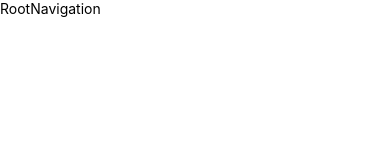
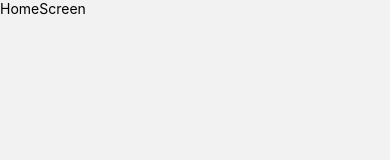
Before and after one commit to MhtChawla/fantasy-match-app, a React Native app: screen /HomeScreen in a window 390 px wide. Shown: the top 160 px of the page. Built offline with nearby package versions, Linux system fonts and the light colour scheme.

Commit message:
initialized structure for app

```diff
--- a/App.tsx
+++ b/App.tsx
@@ -7,12 +7,15 @@ import { Provider as ReduxProvider } from "react-redux";
 // @ts-ignore // TO-DO: sort types later
 import { PersistGate } from "redux-persist/lib/integration/react";
 import { store, persistor } from './src/redux/store';
+import { NavigationContainer } from "@react-navigation/native";
 
 const App = () => {
   return (
     <ReduxProvider store={store}>
       <PersistGate loading={null} persistor={persistor}>
-        <RootNavigation />
+        <NavigationContainer>
+          <RootNavigation />
+        </NavigationContainer>
       </PersistGate>
     </ReduxProvider>
   )
--- a/package.json
+++ b/package.json
@@ -11,6 +11,7 @@
   },
   "dependencies": {
     "@react-native-async-storage/async-storage": "^2.1.0",
+    "@react-native-community/datetimepicker": "^8.2.0",
     "@react-navigation/native": "^7.0.6",
     "@react-navigation/native-stack": "^7.1.3",
     "@reduxjs/toolkit": "^2.3.0",
--- a/src/navigation/RootNavigation.tsx
+++ b/src/navigation/RootNavigation.tsx
@@ -1,11 +1,25 @@
 import { View, Text } from 'react-native'
 import React from 'react'
+import { createNativeStackNavigator } from '@react-navigation/native-stack';
+import HomeScreen from '../screens/HomeScreen';
+import MatchDetailsScreen from '../screens/AddEditMatchScreen';
+
+const AppStack = createNativeStackNavigator();
 
 const RootNavigation = () => {
     return (
-        <View>
-            <Text>RootNavigation</Text>
-        </View>
+        <AppStack.Navigator
+            screenOptions={{ headerShown: false, }}>
+            <AppStack.Screen
+                name="HomeScreen"
+                component={HomeScreen}
+            />
+
+            <AppStack.Screen
+                name="AddEditMatchScreen"
+                component={MatchDetailsScreen}
+            />
+        </AppStack.Navigator>
     )
 }
 
--- /dev/null
+++ b/src/screens/AddEditMatchScreen.tsx
@@ -0,0 +1,12 @@
+import { View, Text } from 'react-native'
+import React from 'react'
+
+const AddEditMatchScreen = () => {
+  return (
+    <View>
+      <Text>AddEditMatchScreen</Text>
+    </View>
+  )
+}
+
+export default AddEditMatchScreen;
--- /dev/null
+++ b/src/screens/HomeScreen.tsx
@@ -0,0 +1,12 @@
+import { View, Text } from 'react-native'
+import React from 'react'
+
+const HomeScreen = () => {
+    return (
+        <View>
+            <Text>HomeScreen</Text>
+        </View>
+    )
+}
+
+export default HomeScreen
```
Also changed, not shown: 2 other files (tests, documents, lock files or other folders).
